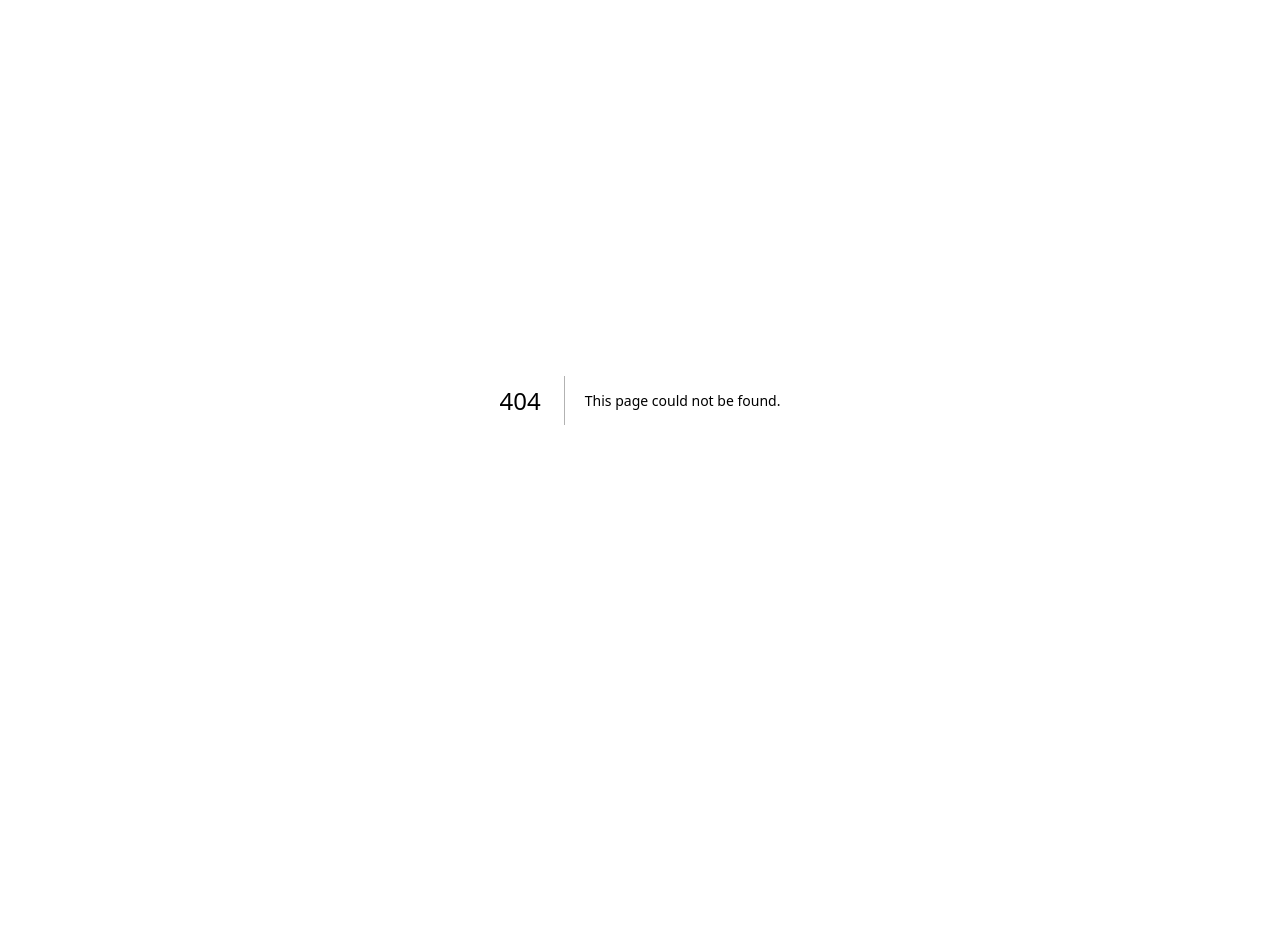
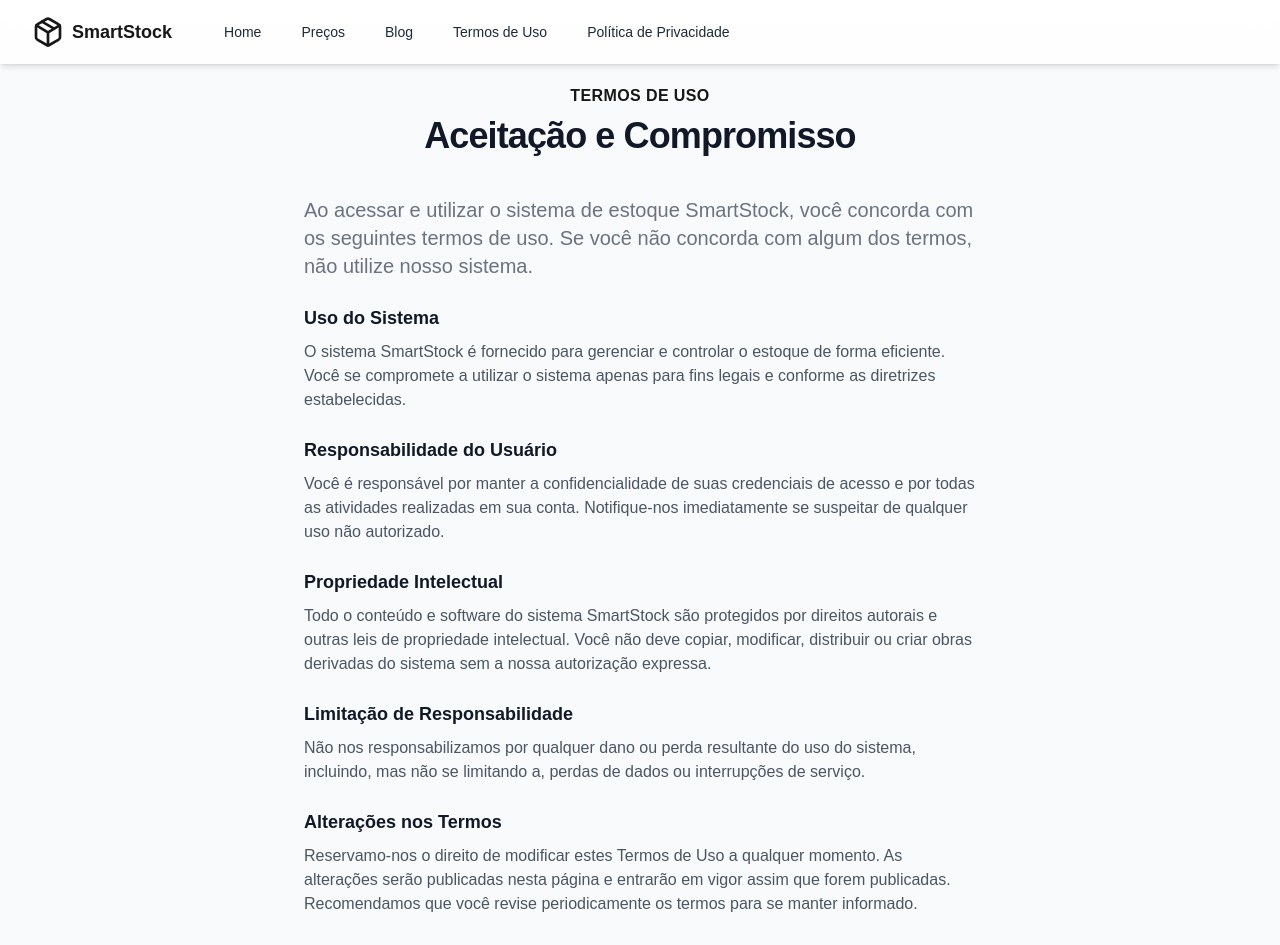
Before and after one commit to gpessoni/Smart-Stock-LP, a Next.js app: page /termos in a window 1280 px wide. Before the commit this address had no page. Shown: the top 945 px of the page. Before the commit the page ends 800 px from the top, so only its background shows below. Built offline with nearby package versions, Linux system fonts and the light colour scheme.

Commit message:
✨ feat: Implements the use terms page

```diff
--- /dev/null
+++ b/app/termos/page.tsx
@@ -0,0 +1,5 @@
+import { TermsOfUse } from "@/components/use-terms"
+
+export default function Page() {
+  return <TermsOfUse />
+}
--- /dev/null
+++ b/components/use-terms.tsx
@@ -0,0 +1,77 @@
+"use client";
+
+import { Footer } from "./footer";
+import { NavbarWhite } from "./navbar-white";
+
+export function TermsOfUse() {
+  return (
+    <div className="min-h-screen flex flex-col">
+      {/* Navbar */}
+      <NavbarWhite />
+
+      {/* Terms of Use Section */}
+      <section id="terms-of-use" className="py-16 bg-gray-50 mt-5">
+        <div className="max-w-7xl mx-auto px-4 sm:px-6 lg:px-8">
+          <div className="lg:text-center">
+            <h2 className="text-base text-neutral-900 font-semibold tracking-wide uppercase dark:text-neutral-50">
+              Termos de Uso
+            </h2>
+            <p className="mt-2 text-3xl leading-8 font-extrabold tracking-tight text-gray-900 sm:text-4xl">
+              Aceitação e Compromisso
+            </p>
+          </div>
+          <div className="mt-10 max-w-2xl lg:mx-auto">
+            <p className="mt-4 text-xl text-gray-500">
+              Ao acessar e utilizar o sistema de estoque SmartStock, você concorda com os seguintes termos de uso. Se você não concorda com algum dos termos, não utilize nosso sistema.
+            </p>
+
+            <h3 className="mt-6 text-lg font-semibold text-gray-900">
+              Uso do Sistema
+            </h3>
+            <p className="mt-2 text-gray-600">
+              O sistema SmartStock é fornecido para gerenciar e controlar o estoque de forma eficiente. Você se compromete a utilizar o sistema apenas para fins legais e conforme as diretrizes estabelecidas.
+            </p>
+
+            <h3 className="mt-6 text-lg font-semibold text-gray-900">
+              Responsabilidade do Usuário
+            </h3>
+            <p className="mt-2 text-gray-600">
+              Você é responsável por manter a confidencialidade de suas credenciais de acesso e por todas as atividades realizadas em sua conta. Notifique-nos imediatamente se suspeitar de qualquer uso não autorizado.
+            </p>
+
+            <h3 className="mt-6 text-lg font-semibold text-gray-900">
+              Propriedade Intelectual
+            </h3>
+            <p className="mt-2 text-gray-600">
+              Todo o conteúdo e software do sistema SmartStock são protegidos por direitos autorais e outras leis de propriedade intelectual. Você não deve copiar, modificar, distribuir ou criar obras derivadas do sistema sem a nossa autorização expressa.
+            </p>
+
+            <h3 className="mt-6 text-lg font-semibold text-gray-900">
+              Limitação de Responsabilidade
+            </h3>
+            <p className="mt-2 text-gray-600">
+              Não nos responsabilizamos por qualquer dano ou perda resultante do uso do sistema, incluindo, mas não se limitando a, perdas de dados ou interrupções de serviço.
+            </p>
+
+            <h3 className="mt-6 text-lg font-semibold text-gray-900">
+              Alterações nos Termos
+            </h3>
+            <p className="mt-2 text-gray-600">
+              Reservamo-nos o direito de modificar estes Termos de Uso a qualquer momento. As alterações serão publicadas nesta página e entrarão em vigor assim que forem publicadas. Recomendamos que você revise periodicamente os termos para se manter informado.
+            </p>
+
+            <h3 className="mt-6 text-lg font-semibold text-gray-900">
+              Contato
+            </h3>
+            <p className="mt-2 text-gray-600">
+              Se você tiver dúvidas ou preocupações sobre estes Termos de Uso, entre em contato conosco através do e-mail: contato@smartstock.com.
+            </p>
+          </div>
+        </div>
+      </section>
+
+      {/* Footer */}
+      <Footer />
+    </div>
+  );
+}
```
